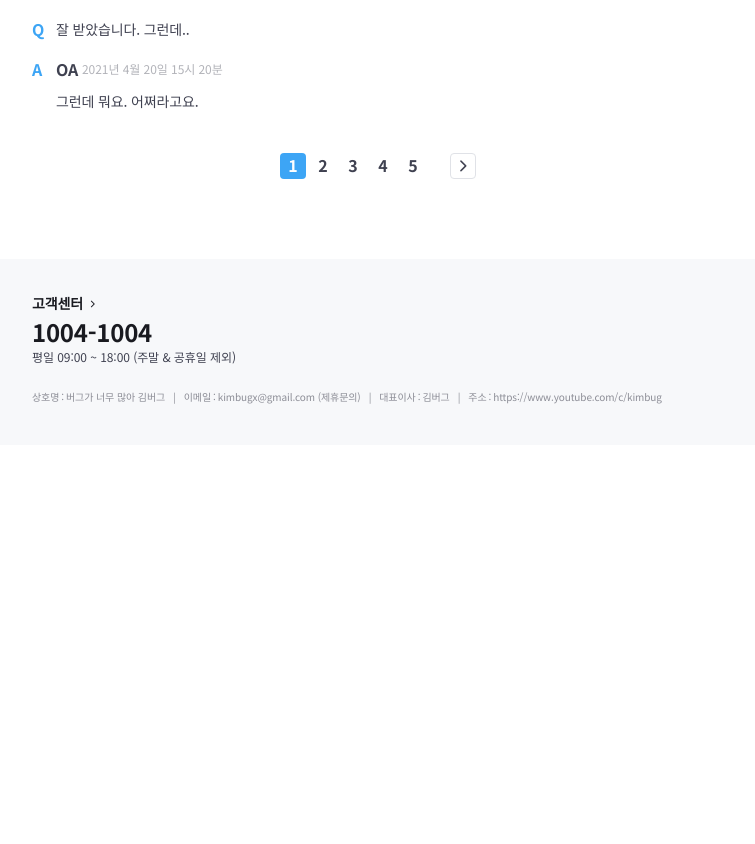
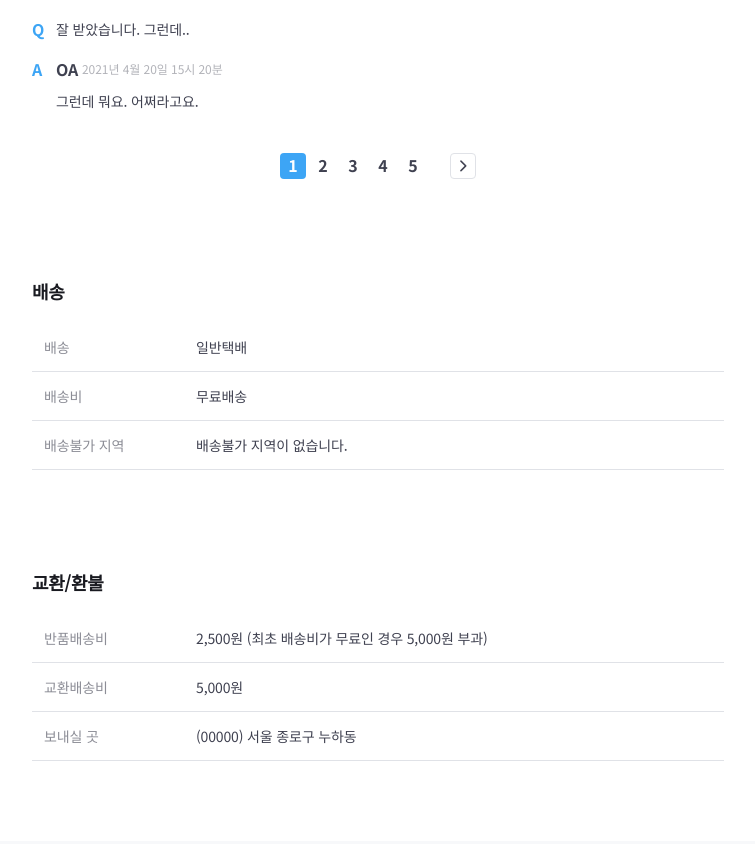
Before and after one commit to exploit-J/practice-tomorrow, a website: page index.html in a window 1280 px wide. Shown: the part 11136-11980 px from the top of the page, without its empty margins (48-803 px from the left). Before the commit the page ends 11581 px from the top, so only its background shows below. Drawn offline with nearby package versions, Linux system fonts and the light colour scheme; files that its build step writes are made by us from their sources; files whose address does not match are found by name.

Commit message:
shipment table 마크업

```diff
--- a/index.html
+++ b/index.html
@@ -957,7 +957,8 @@
                       <div class="inquiry-content">
                         <span aria-label="문의 내용">Q</span>
                         <p>
-                          상품받았는데 사용하면서 보니까 불들어오는곳 옆에 하얀 부분이 갈색으로 얼룩져있는데 불량인가요...? 위험하지는 않겠죠? 다른분들 후기사진에는 다 깨끗한 것 같아서요! 사진첨부가없어서 텍스트로 설명하려 하니 애매하네요ㅠㅠ
+                          상품받았는데 사용하면서 보니까 불들어오는곳 옆에 하얀 부분이 갈색으로 얼룩져있는데 불량인가요...? 위험하지는 않겠죠? 다른분들 후기사진에는 다 깨끗한 것 같아서요!
+                          사진첨부가없어서 텍스트로 설명하려 하니 애매하네요ㅠㅠ
                         </p>
                       </div>
                     </div>
@@ -1086,6 +1087,60 @@
             </div>
           </section>
           <div class="product-section-divider sm-only" aria-hidden></div> -->
+
+          <div id="product-shipment" role="tabpanel">
+            <section class="product-section">
+              <header class="product-section-header">
+                <h1 class="title">배송</h1>
+              </header>
+
+              <div class="product-section-content">
+                <table class="product-table">
+                  <tbody>
+                    <tr>
+                      <th scope="row">배송</th>
+                      <td>일반택배</td>
+                    </tr>
+                    <tr>
+                      <th scope="row">배송비</th>
+                      <td>무료배송</td>
+                    </tr>
+                    <tr>
+                      <th scope="row">배송불가 지역</th>
+                      <td>배송불가 지역이 없습니다.</td>
+                    </tr>
+                  </tbody>
+                </table>
+              </div>
+            </section>
+            <div class="product-section-divider sm-only" aria-hidden></div>
+
+            <section class="product-section">
+              <header class="product-section-header">
+                <h1 class="title">교환/환불</h1>
+              </header>
+
+              <div class="product-section-content">
+                <table class="product-table">
+                  <tbody>
+                    <tr>
+                      <th scope="row">반품배송비</th>
+                      <td>2,500원 (최초 배송비가 무료인 경우 5,000원 부과)</td>
+                    </tr>
+                    <tr>
+                      <th scope="row">교환배송비</th>
+                      <td>5,000원</td>
+                    <tr>
+                      <th scope="row">보내실 곳</th>
+                      <td>(00000) 서울 종로구 누하동</td>
+                    </tr>
+                  </tbody>
+                </table>
+              </div>
+            </section>
+            <div class="product-section-divider sm-only" aria-hidden></div>
+          </div>
+
         </div>
       </div>
     </div>
```
